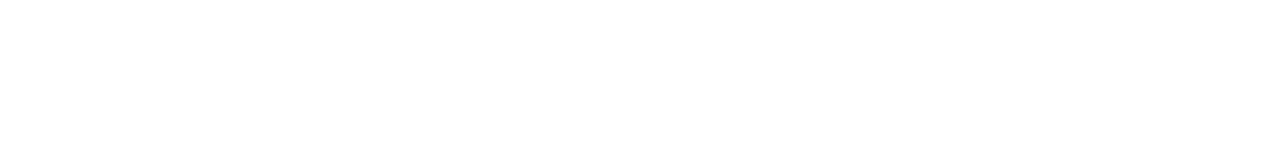
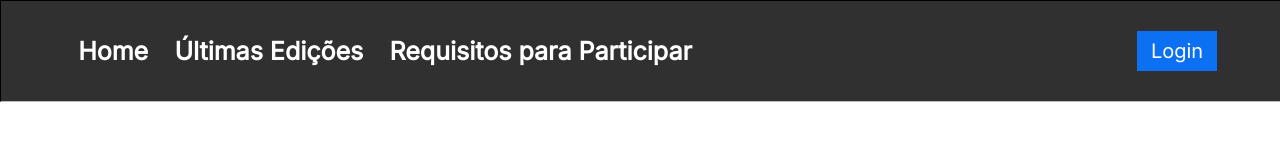
Before and after one commit to rogerio-91/Bootcamp-DNC, a plain HTML site: page index.html in a window 1280 px wide. Drawn offline with Linux system fonts and the light colour scheme.

Commit message:
Criação do Titulo CSS

```diff
--- a/index.html
+++ b/index.html
@@ -5,8 +5,18 @@
     <meta http-equiv="X-UA-Compatible" content="IE=edge">
     <meta name="viewport" content="width=device-width, initial-scale=1.0">
     <title>Bootcamp Dnc</title>
+    <link rel="stylesheet" href="style.css">
 </head>
 <body>
+    <nav id="principal">
+        <div id="menu">
+            <a href="">Home</a>
+            <a href="">Últimas Edições</a>
+            <a href="">Requisitos para Participar</a>
+        </div>
+        <button>Login</button>
+
+    </nav>
 
 </body>
 </html>
--- /dev/null
+++ b/style.css
@@ -0,0 +1,48 @@
+@import url('https://fonts.googleapis.com/css2?family=Inter:wght@100;400&display=swap');
+
+        body {
+            margin: 0; /* margem externa dos elementos */
+            padding: 0; /* margem interna dos elementos */
+        }
+        /*Menu de navegação principal*/
+        #principal{
+            width: 100%;
+            height: 100px;
+            border: 1px solid black;
+            background-color: #303030; /* valores hexadecimal */
+            display: flex;
+            justify-content: space-between;/*espaço entre os elementos p/ melhor divisão*/
+            align-items: center;
+            border-bottom: 1px solid #bababa;
+        }
+            #menu{
+                display: flex; /* flex organização para facilitar a posição dos elementos*/
+                width: 50%; /* define o tmanho da div*/
+                justify-content:space-around ; /* distribui igualmente*/
+                align-items: center; /* alinhar os items ao centro verticalmente*/
+                margin-left: 5%;
+            }
+            #principal div a{
+                font-family: 'Inter'; /* definir fonte*/
+                font-size: 25px; /* tamanho fonte*/
+                font-weight: 600; /* espessura*/
+                color: white;
+                text-decoration:none;
+            }
+
+            #principal div a:hover{
+                color:#CCCCCC;} /*pseudoclasse para mudar cor quando passar o mouse no local*/
+
+            #principal button{
+                margin-right: 5%;/* margem direita*/
+                background-color: #0C70F2;
+                border: 0;
+                height: 40px;
+                width: 80px;
+                font-family:'Inter';
+                font-size: 20px;
+                font-weight: 600px;
+                color: white;
+                box-shadow: 3px 2px 4px rgba (12, 112, 242, 0.25); /* sombreamento*/
+                cursor: pointer;/* mãozinha do mouse*/
+            }
```
